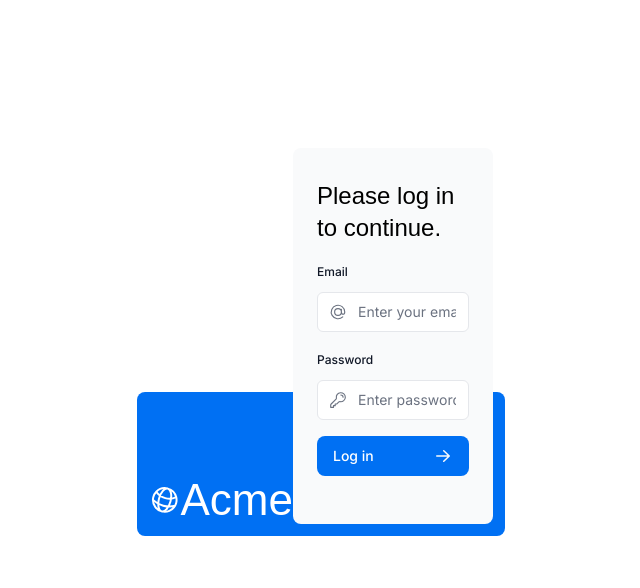
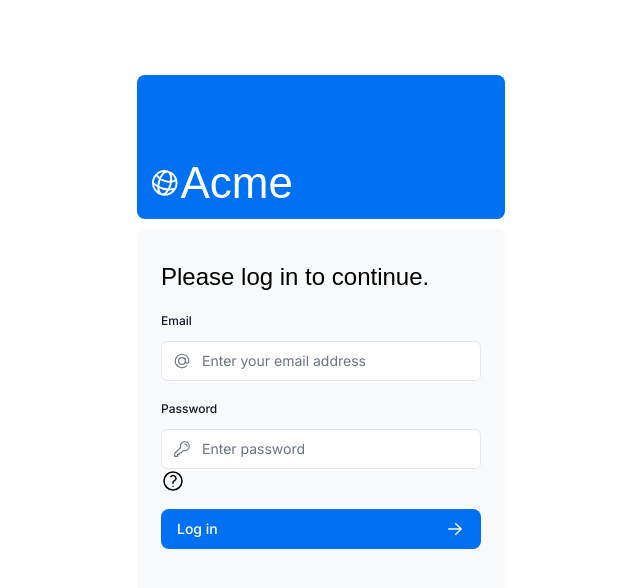
Before and after one commit to aogallo/nextjs-14-tutorial, a Next.js app: page /login in a window 1280 px wide. Shown: the top 588 px of the page, without its empty margins (319-959 px from the left). Built offline with nearby package versions, Linux system fonts and the light colour scheme; a web font is replaced by a local one.

Commit message:
fix the login page styles

```diff
--- a/app/login/page.tsx
+++ b/app/login/page.tsx
@@ -1,16 +1,16 @@
-import AcmeLogo from '../ui/acme-logo';
-import LoginForm from '../ui/login-form';
+import AcmeLogo from '@/app/ui/acme-logo';
+import LoginForm from '@/app/ui/login-form';
 
-export default function Page() {
+export default function LoginPage() {
   return (
     <main className="flex items-center justify-center md:h-screen">
-      <div className="relative mx-auto flex w-full max-w-[400px] flex-col space-y-2.5 p-4 md:mt-32">
+      <div className="relative mx-auto flex w-full max-w-[400px] flex-col space-y-2.5 p-4 md:-mt-32">
         <div className="flex h-20 w-full items-end rounded-lg bg-blue-500 p-3 md:h-36">
           <div className="w-32 text-white md:w-36">
             <AcmeLogo />
           </div>
-          <LoginForm />
         </div>
+        <LoginForm />
       </div>
     </main>
   );
--- a/app/ui/login-form.tsx
+++ b/app/ui/login-form.tsx
@@ -5,6 +5,7 @@
   AtSymbolIcon,
   KeyIcon,
   ExclamationCircleIcon,
+  QuestionMarkCircleIcon,
 } from '@heroicons/react/24/outline';
 import { ArrowRightIcon } from '@heroicons/react/20/solid';
 import { Button } from './button';
@@ -60,6 +61,7 @@
               <KeyIcon className="pointer-events-none absolute left-3 top-1/2 h-[18px] w-[18px] -translate-y-1/2 text-gray-500 peer-focus:text-gray-900" />
             </div>
           </div>
+          <QuestionMarkCircleIcon width={24} />
         </div>
         <LoginButton />
         <div className="flex h-8 items-end space-x-1">
```
Also changed, not shown: 1 other file (tests, documents, lock files or other folders).
